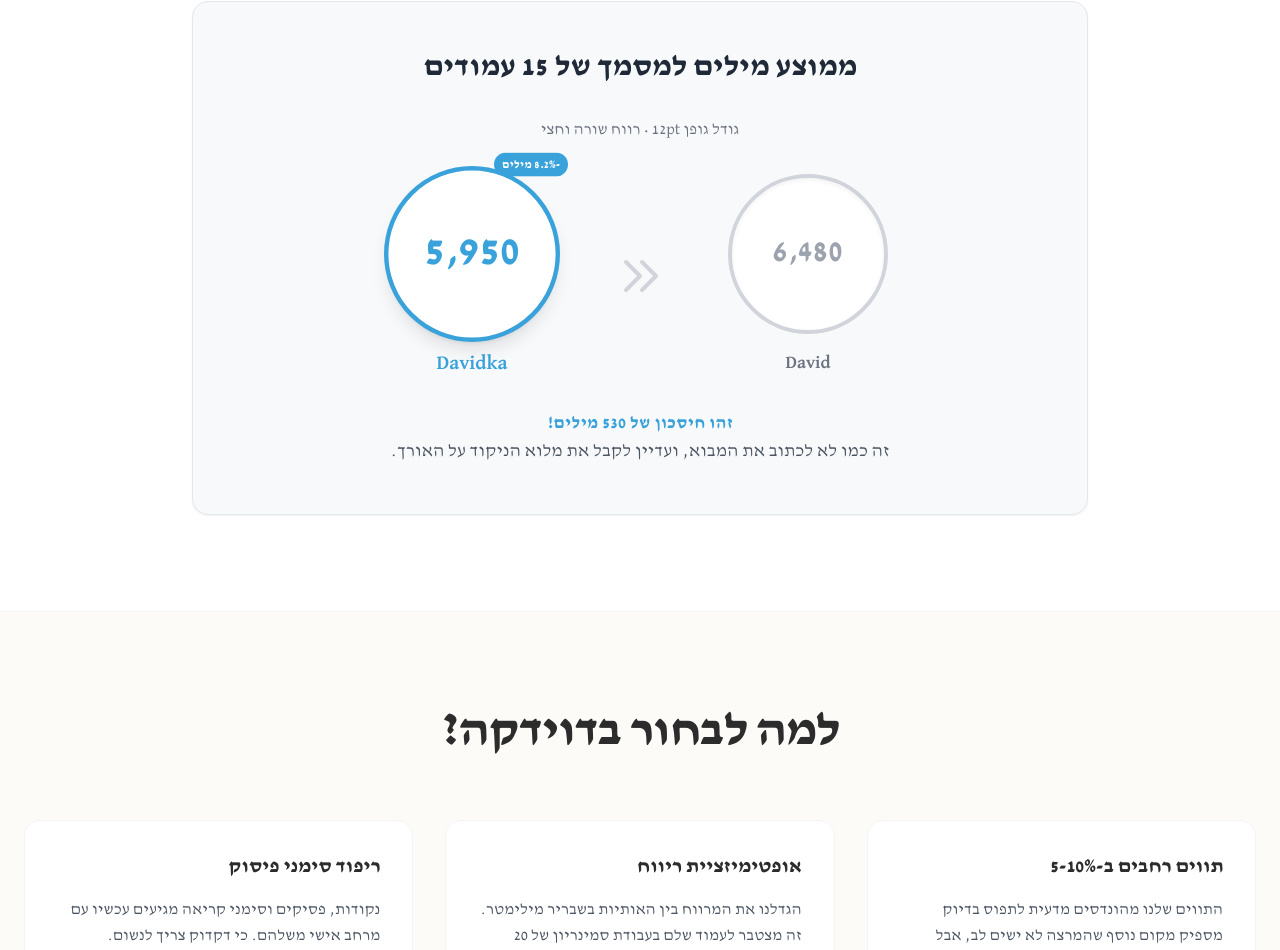
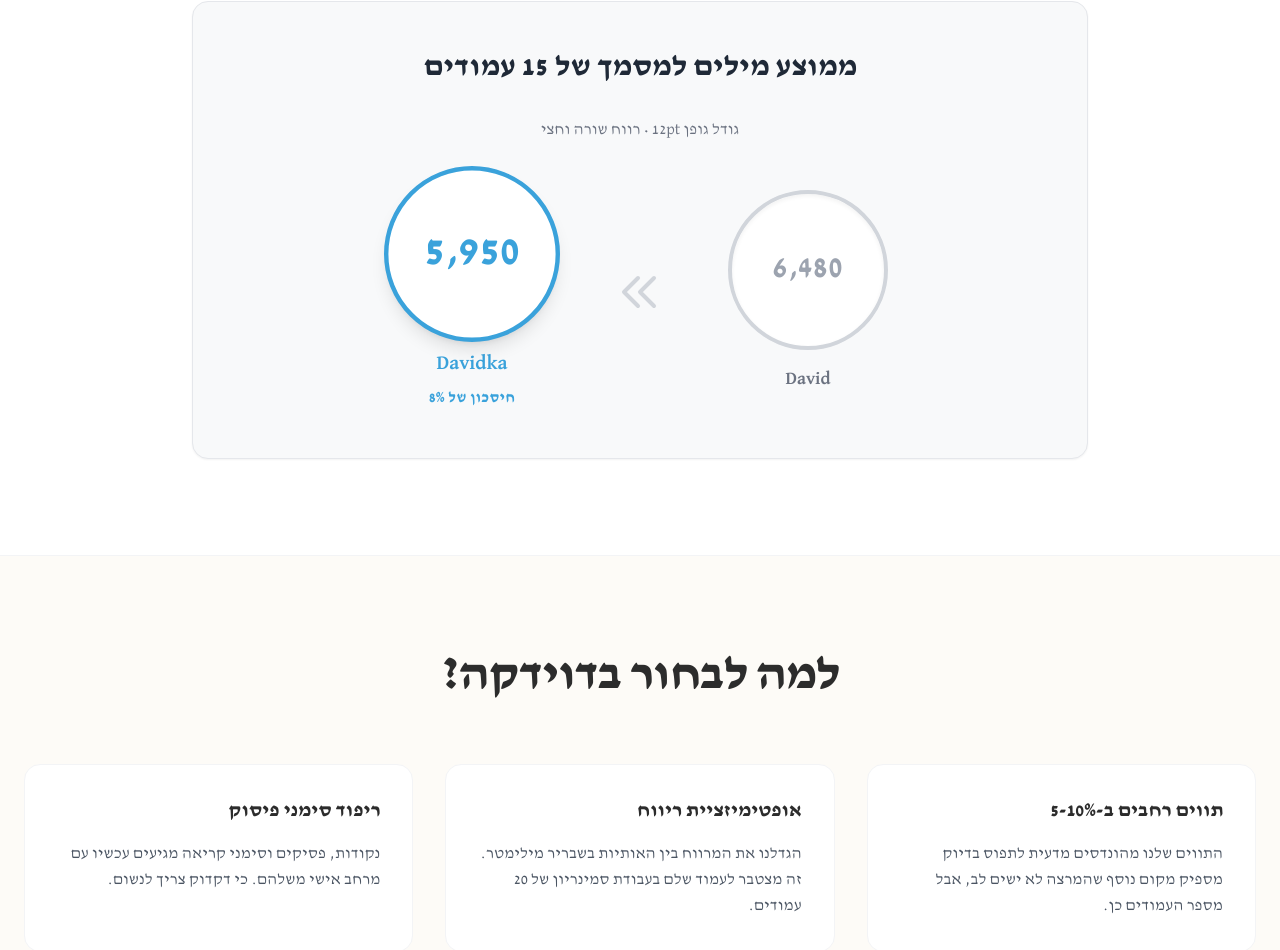
Before and after one commit to shapidesign/davidka, a React (Vite) app: page / in a window 1280 px wide. Shown: the part 1716-2666 px from the top of the page. Built offline with nearby package versions, Linux system fonts and the light colour scheme.

Commit message:
Visual tweaks: arrow rotation and simplified infographic text

```diff
--- a/src/components/Comparison.jsx
+++ b/src/components/Comparison.jsx
@@ -63,7 +63,7 @@ const Comparison = () => {
               <span className="font-bold text-gray-500 text-lg">David</span>
             </div>
 
-            <div className="hidden md:block text-4xl text-gray-300">
+            <div className="hidden md:block text-4xl text-gray-300 rotate-180">
               <svg xmlns="http://www.w3.org/2000/svg" className="h-12 w-12 transform rotate-180" fill="none" viewBox="0 0 24 24" stroke="currentColor">
                 <path strokeLinecap="round" strokeLinejoin="round" strokeWidth={2} d="M11 19l-7-7 7-7m8 14l-7-7 7-7" />
               </svg>
@@ -73,20 +73,13 @@ const Comparison = () => {
             </div>
 
             <div className="flex flex-col items-center relative">
-              <div className="absolute -top-4 -right-4 bg-[#3aa2db] text-white text-xs font-bold px-2 py-1 rounded-full animate-bounce">
-                -8.2% מילים
-              </div>
               <div className="w-32 h-32 md:w-40 md:h-40 rounded-full border-4 border-[#3aa2db] flex items-center justify-center mb-4 bg-white shadow-lg transform scale-110">
                 <span className="text-3xl md:text-4xl font-bold text-[#3aa2db] font-davidka">5,950</span>
               </div>
               <span className="font-bold text-[#3aa2db] text-xl">Davidka</span>
+              <span className="text-[#3aa2db] font-bold mt-2">חיסכון של 8%</span>
             </div>
           </div>
-
-          <p className="mt-8 text-lg text-gray-600 font-david max-w-2xl mx-auto">
-            <span className="font-bold text-[#3aa2db]">זהו חיסכון של 530 מילים!</span><br />
-            זה כמו לא לכתוב את המבוא, ועדיין לקבל את מלוא הניקוד על האורך.
-          </p>
         </div>
       </div>
     </section>
```
